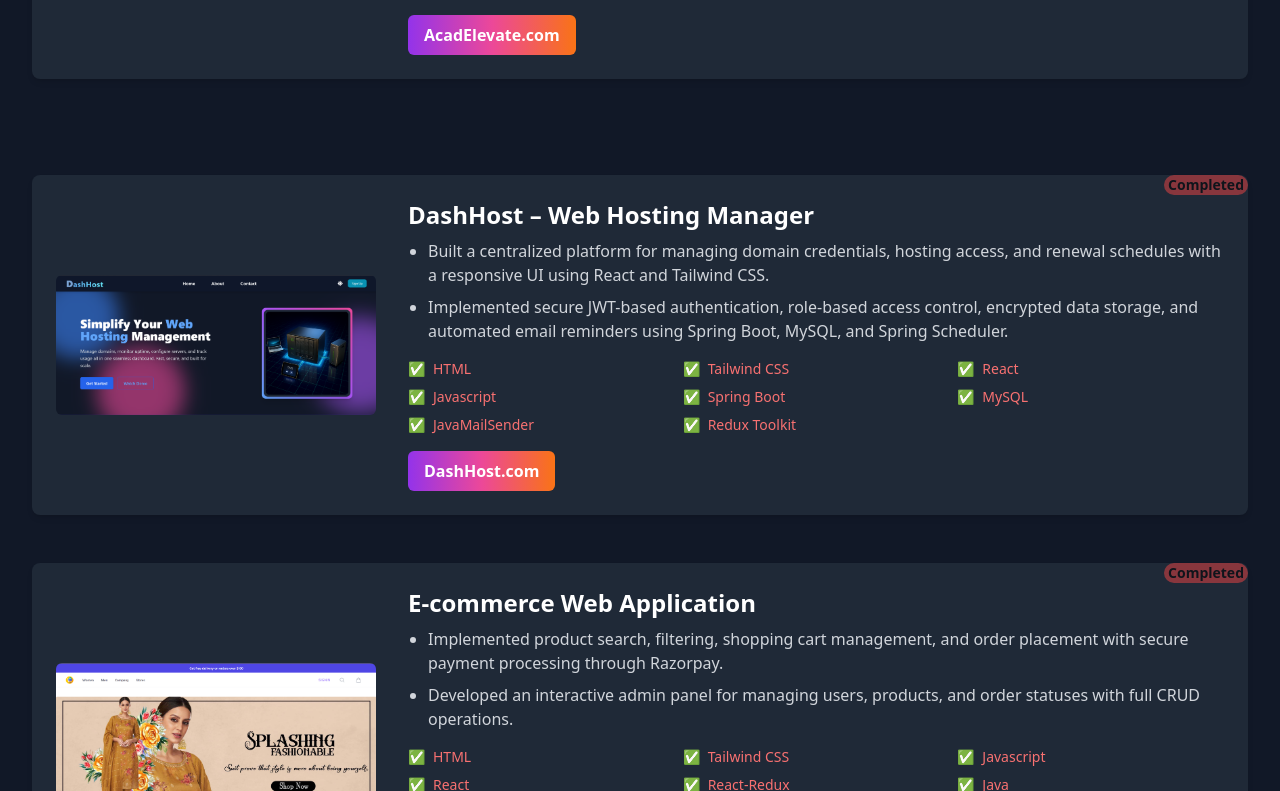
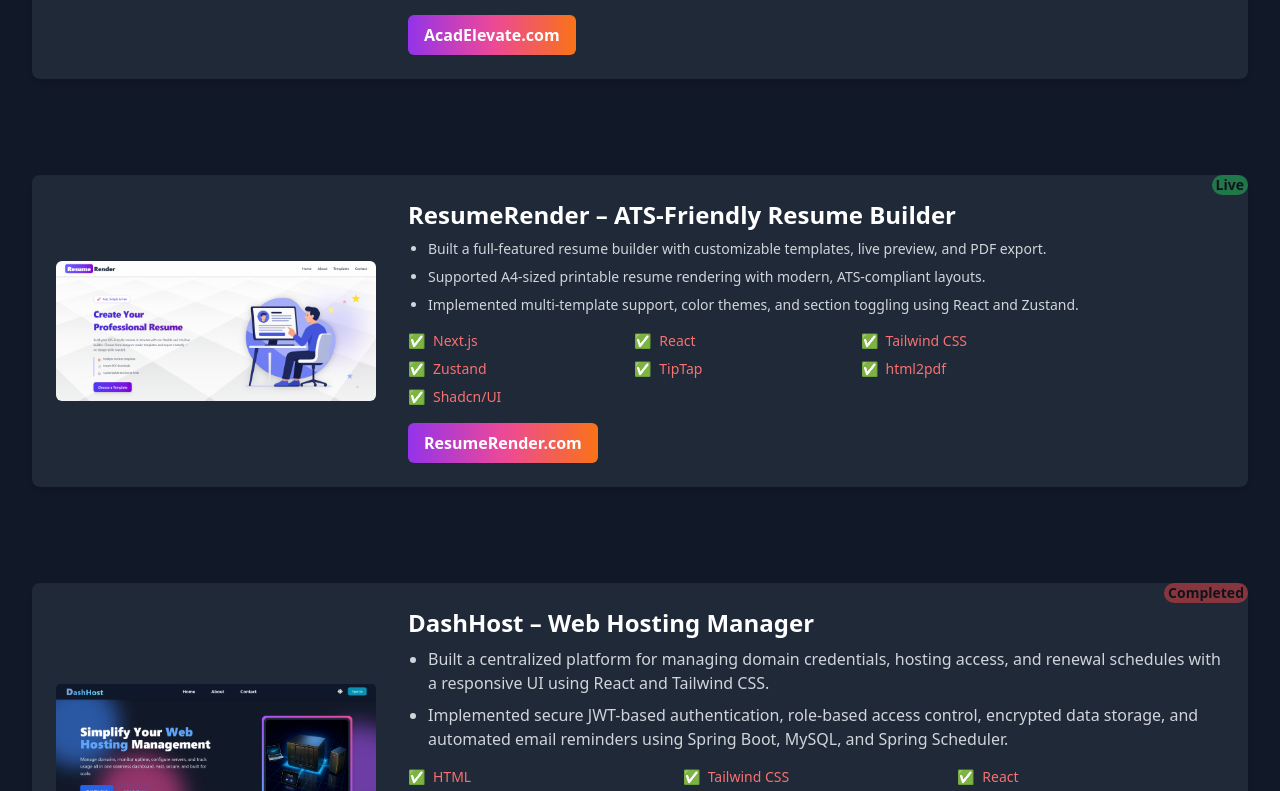
Before and after one commit to codezshubham/MyPorfolio, a React (Create React App) app: page / in a window 1280 px wide. Shown: the part 3089-3880 px from the top of the page. Built offline with nearby package versions, Linux system fonts and the light colour scheme.

Commit message:
Project4

```diff
--- a/src/App.js
+++ b/src/App.js
@@ -1,5 +1,5 @@
 import React from 'react';
-import { CSSTransition, TransitionGroup } from 'react-transition-group';
+
 import Navbar from './Component/Navbar';
 import Home from './Component/Home';
 import About from './Component/About';
@@ -14,6 +14,7 @@ import Project2 from './Component/Project2';
 import Project3 from './Component/Project3';
 import CoursesCarousel from './Component/Courses';
 import CodingProfiles from './Component/CodingProfile';
+import Project4 from './Component/Project4';
 
 function App() {
   return (
@@ -42,6 +43,7 @@ function App() {
 
             <section id="projects">
               <CurrentProject />
+              <Project4/>
               <Project1/>
               <Project />
               <Project2/>
--- a/src/Component/Courses.js
+++ b/src/Component/Courses.js
@@ -65,7 +65,7 @@ export default function CoursesCarousel() {
       className="px-6 py-20 bg-gray-900"
     >
       <div className="max-w-4xl mx-auto text-center">
-        <h2 className="text-4xl font-semibold mb-8 text-start text-white">
+        <h2 className="text-4xl font-semibold mb-8 text-center text-white">
           Courses & Certifications
         </h2>
 
--- /dev/null
+++ b/src/Component/Project4.js
@@ -0,0 +1,86 @@
+import { useState } from "react";
+import resumeRenderImg from "../Assest/Screenshot 2025-06-30 185058.png";
+
+const ResumeRenderProject = () => {
+  const [isClicked, setIsClicked] = useState(false);
+
+  const handleVisitClick = (e) => {
+    e.preventDefault();
+    setIsClicked(true);
+    setTimeout(() => {
+      setIsClicked(false);
+      window.open("https://resumerender.com", "_blank");
+    }, 200);
+  };
+
+  return (
+    <section className="bg-gray-900 text-gray-300 py-12">
+      <div className="container mx-auto px-4">
+        <div className="flex flex-col md:flex-row items-center bg-gray-800 p-6 rounded-lg shadow-md relative">
+          {/* Project Image */}
+          <div className="flex-shrink-0 mb-4 md:mb-0 md:mr-8">
+            <img
+              src={resumeRenderImg}
+              alt="ResumeRender Screenshot"
+              className="rounded-md w-full md:w-80 h-auto object-cover transition-transform duration-300 hover:scale-105"
+            />
+          </div>
+
+          {/* Project Details */}
+          <div className="text-left">
+            <h3 className="text-2xl font-bold text-white mb-2">ResumeRender – ATS-Friendly Resume Builder</h3>
+
+            <div className="flex flex-row absolute top-0 right-0">
+              <span className="ml-3 text-xs lg:text-sm font-bold px-1 rounded-full bg-green-500 text-black animate-pulse">
+                Live
+              </span>
+            </div>
+
+            <ul className="list-disc ml-5 space-y-2 mb-4 text-sm">
+              <li>
+                Built a full-featured resume builder with customizable templates, live preview, and PDF export.
+              </li>
+              <li>
+                Supported A4-sized printable resume rendering with modern, ATS-compliant layouts.
+              </li>
+              <li>
+                Implemented multi-template support, color themes, and section toggling using React and Zustand.
+              </li>
+            </ul>
+
+            {/* Technologies Used */}
+            <div className="grid grid-cols-2 sm:grid-cols-3 gap-2 mb-4 text-sm">
+              {[
+                "Next.js",
+                "React",
+                "Tailwind CSS",
+                "Zustand",
+                "TipTap",
+                "html2pdf",
+                "Shadcn/UI",
+              ].map((tech, idx) => (
+                <div key={idx} className="flex items-center space-x-2">
+                  <span className="text-red-400">✅</span>
+                  <span className="text-red-400">{tech}</span>
+                </div>
+              ))}
+            </div>
+
+            {/* Live Button */}
+            <a
+              href="https://resumerender.com"
+              onClick={handleVisitClick}
+              className={`inline-block bg-gradient-to-r from-purple-600 via-pink-500 to-orange-500 text-white font-bold hover:bg-gradient-to-l transition-all duration-300 px-4 py-2 rounded-md ${
+                isClicked ? 'transform scale-95' : 'transform scale-100'
+              }`}
+            >
+              ResumeRender.com
+            </a>
+          </div>
+        </div>
+      </div>
+    </section>
+  );
+};
+
+export default ResumeRenderProject;
```
Also changed, not shown: src/Assest/Screenshot 2025-06-30 185058.png (added).
